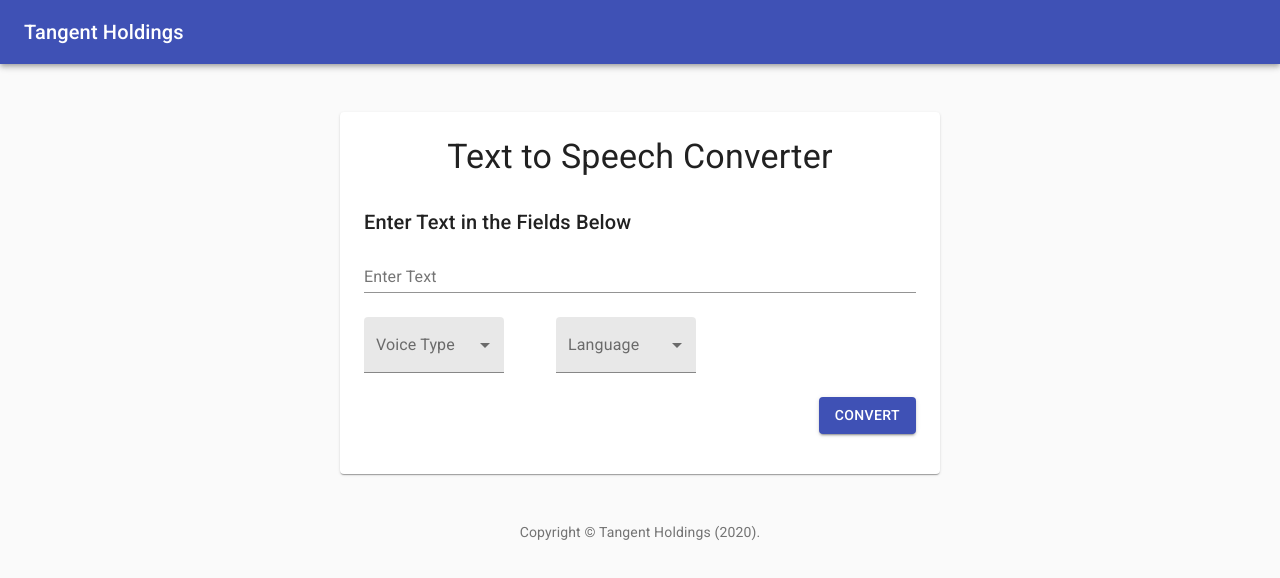
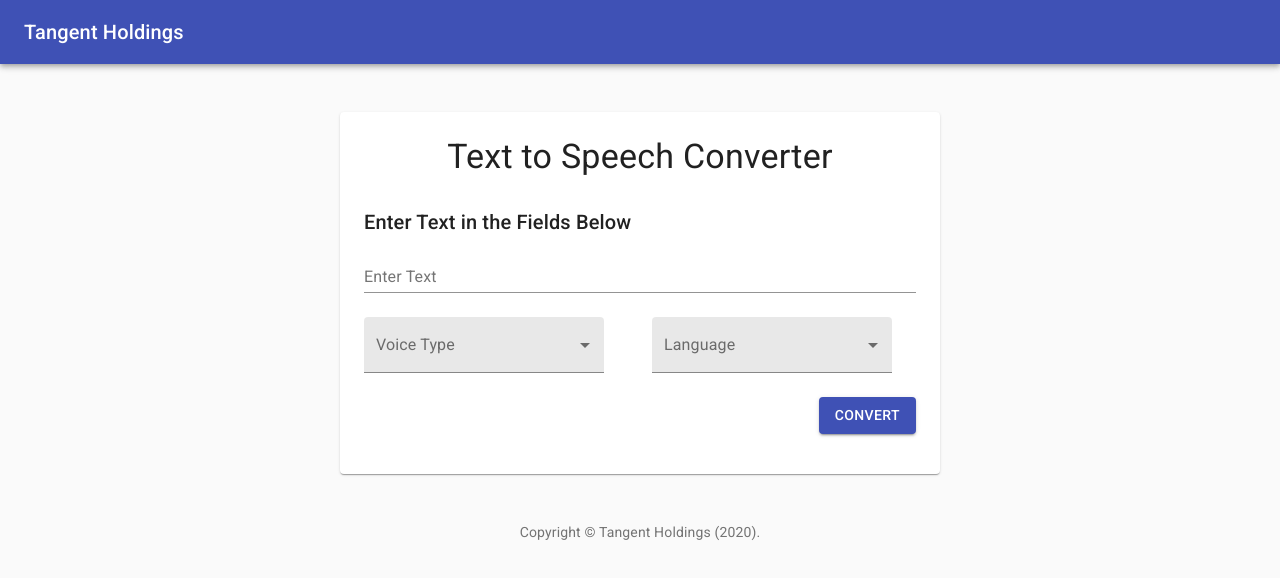
Before and after one commit to KeRusty/text-to-speech, a React (Create React App) app: page / in a window 1280 px wide. Shown: the top 578 px of the page. Built offline with nearby package versions, Linux system fonts and the light colour scheme.

Commit message:
layout changes

```diff
--- a/src/views/Home/Home.js
+++ b/src/views/Home/Home.js
@@ -60,7 +60,7 @@ const useStyles = makeStyles(theme => ({
         margin: theme.spacing(3, 0, 2),
     },
     formControl: {
-        minWidth: 140,
+        minWidth: 240,
     },
     selectEmpty: {
         marginTop: theme.spacing(2),
@@ -151,7 +151,7 @@ export default function Checkout() {
 
                                 </Grid>
 
-                                <Grid item xs={4}>
+                                <Grid item xs={6}>
 
                                     <FormControl variant="filled" className={classes.formControl}>
 
@@ -174,7 +174,7 @@ export default function Checkout() {
 
                                 </Grid>
 
-                                <Grid item xs={4}>
+                                <Grid item xs={6}>
 
                                     <FormControl variant="filled" className={classes.formControl}>
 
```
Also changed, not shown: 1 other file (tests, documents, lock files or other folders).
